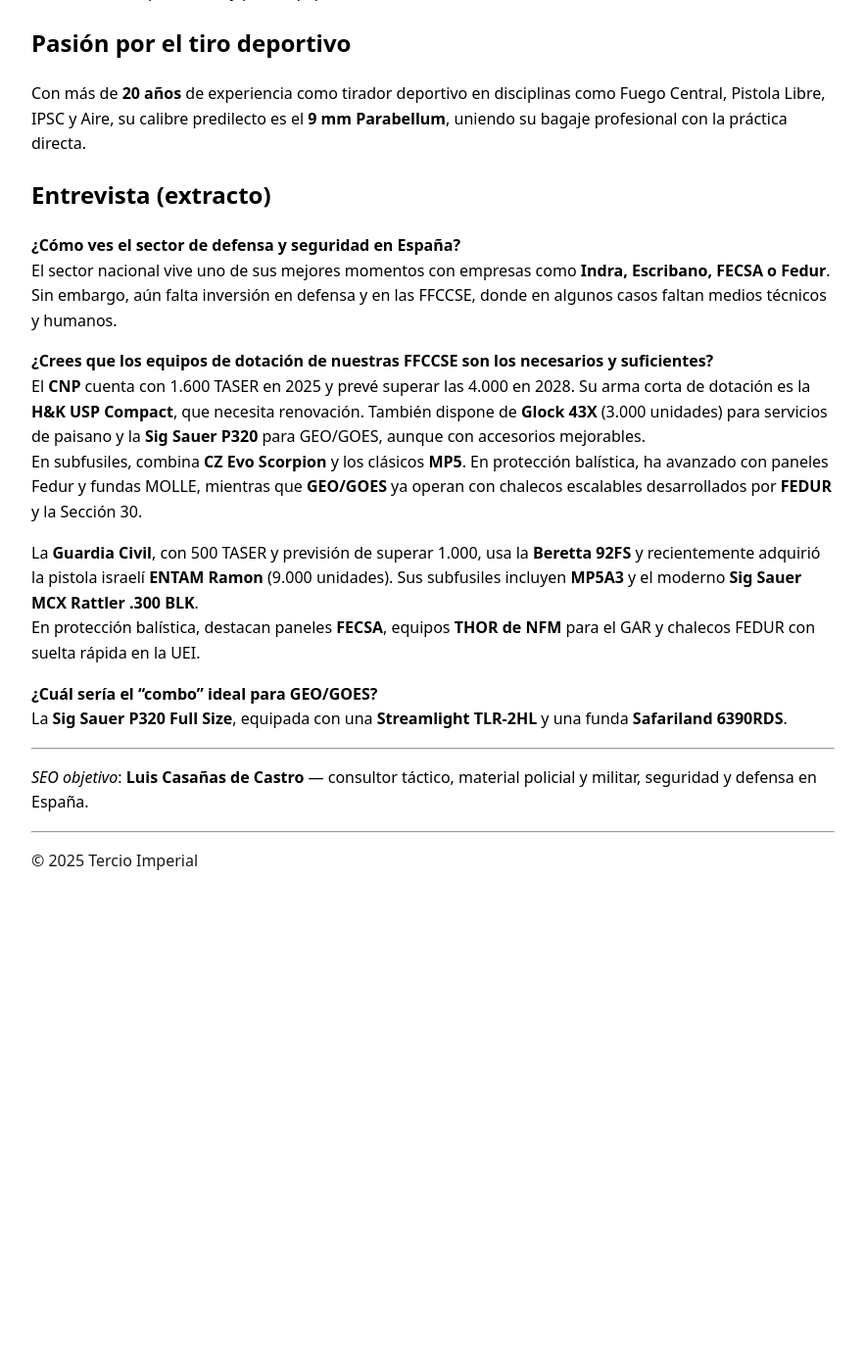
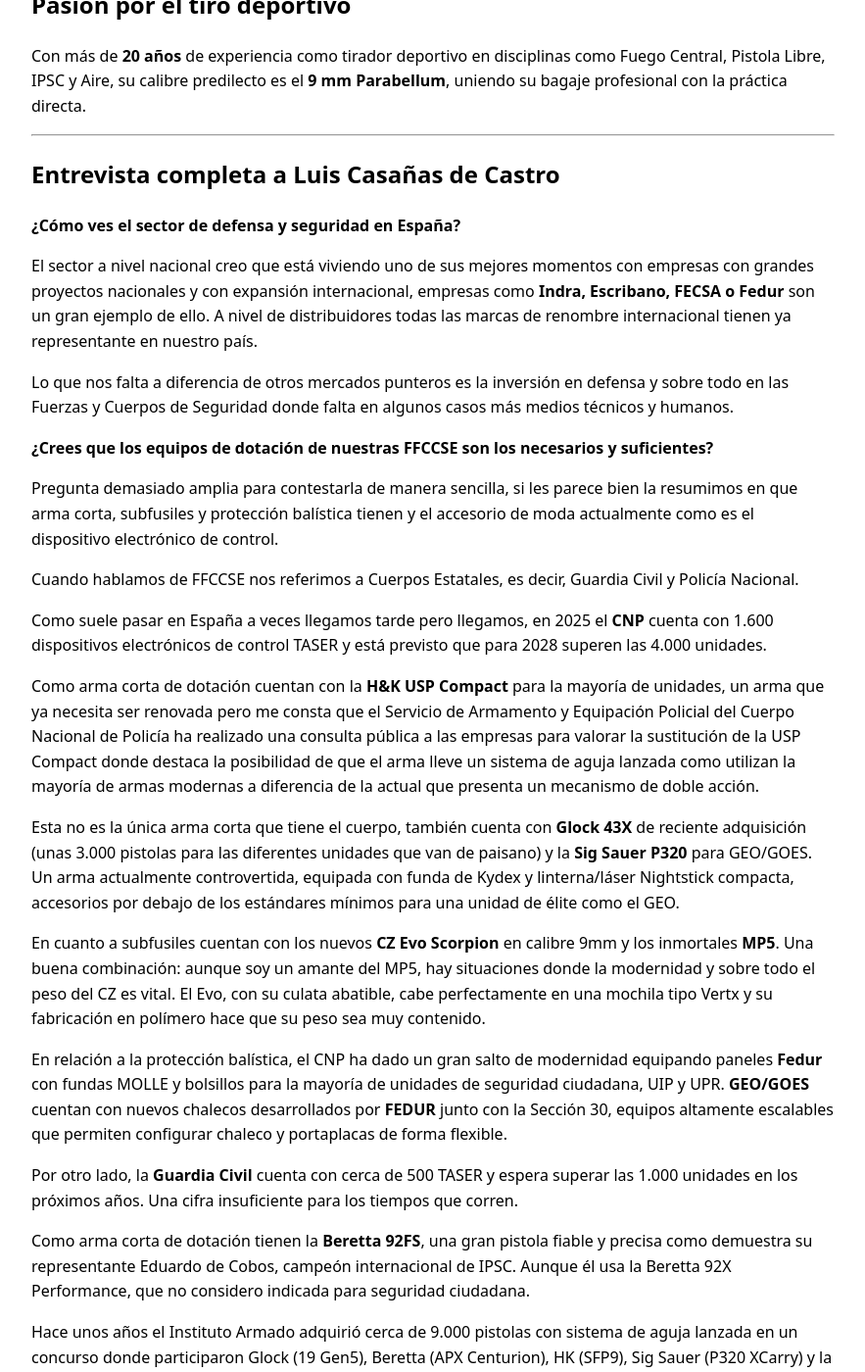
Before and after one commit to imperialdefensegroup/articulos, a Jekyll site: the page built from _posts/2025-09-04-luis-casanas-de-castro-consultor-tactico.md, in a window 1280 px wide and 1400 px high, scrolled down 2120 px. Shown: the whole window at 98% size, without its empty margins (198-1081 px from the left). Built offline with Jekyll 4.4.1, drawn with Linux system fonts in a browser that asks for light colours; before the commit the page ends 3052 px from its top, so only the background shows below that; some of the changed text lies outside the part shown.

Commit message:
Add files via upload

```diff
--- a/_posts/2025-09-04-luis-casanas-de-castro-consultor-tactico.md
+++ b/_posts/2025-09-04-luis-casanas-de-castro-consultor-tactico.md
@@ -1,16 +1,16 @@
 ---
 layout: post
-title: "Luis Casañas de Castro — Consultor táctico y experto en seguridad y defensa"
-description: "Artículo optimizado para SEO sobre Luis Casañas de Castro: trayectoria, proyectos y visión en el sector policial y militar en España."
+title: "Luis Casañas de Castro — Consultor táctico: trayectoria, proyectos y entrevista completa"
+description: "Artículo SEO sobre Luis Casañas de Castro: experiencia, proyectos y entrevista íntegra sobre defensa y seguridad en España."
 date: 2025-09-04T00:00:00Z
 lang: es
-tags: [Luis Casañas de Castro, consultoría táctica, material policial y militar, Product Manager, seguridad]
+tags: [Luis Casañas de Castro, consultoría táctica, material policial, material militar, Product Manager, seguridad]
 image: /assets/img/chaleco-policia.jpg
 author: "Imperial Defense Group"
 ---
 
 
-# Luis Casañas de Castro: trayectoria, proyectos y visión en el sector táctico y de defensa
+# Luis Casañas de Castro: trayectoria, proyectos y entrevista completa
 
 Hablar de **Luis Casañas de Castro** es hablar de excelencia, innovación y compromiso absoluto con la seguridad. Con más de diez años de experiencia en el sector armamentístico y táctico, se ha convertido en una figura clave en la introducción en España de equipamiento de vanguardia para fuerzas policiales y militares.
 
@@ -38,21 +38,48 @@ Casañas no se ha limitado a las Fuerzas y Cuerpos de Seguridad, también ha ase
 
 Con más de **20 años** de experiencia como tirador deportivo en disciplinas como Fuego Central, Pistola Libre, IPSC y Aire, su calibre predilecto es el **9 mm Parabellum**, uniendo su bagaje profesional con la práctica directa.
 
-## Entrevista (extracto)
+---
+
+# Entrevista completa a Luis Casañas de Castro
 
 **¿Cómo ves el sector de defensa y seguridad en España?**
-El sector nacional vive uno de sus mejores momentos con empresas como **Indra, Escribano, FECSA o Fedur**. Sin embargo, aún falta inversión en defensa y en las FFCCSE, donde en algunos casos faltan medios técnicos y humanos.
+
+El sector a nivel nacional creo que está viviendo uno de sus mejores momentos con empresas con grandes proyectos nacionales y con expansión internacional, empresas como **Indra, Escribano, FECSA o Fedur** son un gran ejemplo de ello. A nivel de distribuidores todas las marcas de renombre internacional tienen ya representante en nuestro país.
+
+Lo que nos falta a diferencia de otros mercados punteros es la inversión en defensa y sobre todo en las Fuerzas y Cuerpos de Seguridad donde falta en algunos casos más medios técnicos y humanos.
 
 **¿Crees que los equipos de dotación de nuestras FFCCSE son los necesarios y suficientes?**
-El **CNP** cuenta con 1.600 TASER en 2025 y prevé superar las 4.000 en 2028. Su arma corta de dotación es la **H&K USP Compact**, que necesita renovación. También dispone de **Glock 43X** (3.000 unidades) para servicios de paisano y la **Sig Sauer P320** para GEO/GOES, aunque con accesorios mejorables.
-En subfusiles, combina **CZ Evo Scorpion** y los clásicos **MP5**. En protección balística, ha avanzado con paneles Fedur y fundas MOLLE, mientras que **GEO/GOES** ya operan con chalecos escalables desarrollados por **FEDUR** y la Sección 30.
 
-La **Guardia Civil**, con 500 TASER y previsión de superar 1.000, usa la **Beretta 92FS** y recientemente adquirió la pistola israelí **ENTAM Ramon** (9.000 unidades). Sus subfusiles incluyen **MP5A3** y el moderno **Sig Sauer MCX Rattler .300 BLK**.
-En protección balística, destacan paneles **FECSA**, equipos **THOR de NFM** para el GAR y chalecos FEDUR con suelta rápida en la UEI.
+Pregunta demasiado amplia para contestarla de manera sencilla, si les parece bien la resumimos en que arma corta, subfusiles y protección balística tienen y el accesorio de moda actualmente como es el dispositivo electrónico de control.
+
+Cuando hablamos de FFCCSE nos referimos a Cuerpos Estatales, es decir, Guardia Civil y Policía Nacional.
+
+Como suele pasar en España a veces llegamos tarde pero llegamos, en 2025 el **CNP** cuenta con 1.600 dispositivos electrónicos de control TASER y está previsto que para 2028 superen las 4.000 unidades.
+
+Como arma corta de dotación cuentan con la **H&K USP Compact** para la mayoría de unidades, un arma que ya necesita ser renovada pero me consta que el Servicio de Armamento y Equipación Policial del Cuerpo Nacional de Policía ha realizado una consulta pública a las empresas para valorar la sustitución de la USP Compact donde destaca la posibilidad de que el arma lleve un sistema de aguja lanzada como utilizan la mayoría de armas modernas a diferencia de la actual que presenta un mecanismo de doble acción.
+
+Esta no es la única arma corta que tiene el cuerpo, también cuenta con **Glock 43X** de reciente adquisición (unas 3.000 pistolas para las diferentes unidades que van de paisano) y la **Sig Sauer P320** para GEO/GOES. Un arma actualmente controvertida, equipada con funda de Kydex y linterna/láser Nightstick compacta, accesorios por debajo de los estándares mínimos para una unidad de élite como el GEO.
+
+En cuanto a subfusiles cuentan con los nuevos **CZ Evo Scorpion** en calibre 9mm y los inmortales **MP5**. Una buena combinación: aunque soy un amante del MP5, hay situaciones donde la modernidad y sobre todo el peso del CZ es vital. El Evo, con su culata abatible, cabe perfectamente en una mochila tipo Vertx y su fabricación en polímero hace que su peso sea muy contenido.
+
+En relación a la protección balística, el CNP ha dado un gran salto de modernidad equipando paneles **Fedur** con fundas MOLLE y bolsillos para la mayoría de unidades de seguridad ciudadana, UIP y UPR. **GEO/GOES** cuentan con nuevos chalecos desarrollados por **FEDUR** junto con la Sección 30, equipos altamente escalables que permiten configurar chaleco y portaplacas de forma flexible.
+
+Por otro lado, la **Guardia Civil** cuenta con cerca de 500 TASER y espera superar las 1.000 unidades en los próximos años. Una cifra insuficiente para los tiempos que corren.
+
+Como arma corta de dotación tienen la **Beretta 92FS**, una gran pistola fiable y precisa como demuestra su representante Eduardo de Cobos, campeón internacional de IPSC. Aunque él usa la Beretta 92X Performance, que no considero indicada para seguridad ciudadana.
+
+Hace unos años el Instituto Armado adquirió cerca de 9.000 pistolas con sistema de aguja lanzada en un concurso donde participaron Glock (19 Gen5), Beretta (APX Centurion), HK (SFP9), Sig Sauer (P320 XCarry) y la ganadora **ENTAM Ramon**, pistola israelí. También disponen de un amplio lote de **HK USP Compact** para el GAR y de la **Glock 17** de dotación en la UEI.
+
+En cuanto a subfusiles, cuentan con diferentes versiones de **MP5**, siendo la más usada la **MP5A3** con culata retráctil, además de los nuevos **Sig Sauer MCX Rattler .300 BLK**, clasificados como **PDW (Personal Defense Weapon)**, una gran decisión para operaciones modernas.
+
+En protección balística, la Guardia Civil utiliza mayoritariamente paneles **FECSA** y algunos de la desaparecida Rabintex. El GAR usa equipos **THOR de NFM**, marca noruega en plena expansión que compite con Mehler y SIOEN, y que junto con Safariland puede comercializar en Europa los quick release de First Spear.
+
+La **UEI** sustituyó sus chalecos CIRAS de Eagle Industries por chalecos y portaplacas de **FEDUR** con alta protección balística y sistema de suelta rápida Duraflex.
 
 **¿Cuál sería el “combo” ideal para GEO/GOES?**
-La **Sig Sauer P320 Full Size**, equipada con una **Streamlight TLR-2HL** y una funda **Safariland 6390RDS**.
+
+Sin duda, la **Sig Sauer P320 Full Size** equipada con una **Streamlight TLR-2HL** y una funda **Safariland 6390RDS** para linterna y red dot.
 
 ---
 
-*SEO objetivo*: **Luis Casañas de Castro** — consultor táctico, material policial y militar, seguridad y defensa en España.
+*SEO objetivo*: **Luis Casañas de Castro**, consultor táctico, material policial y militar, seguridad y defensa en España.
```
